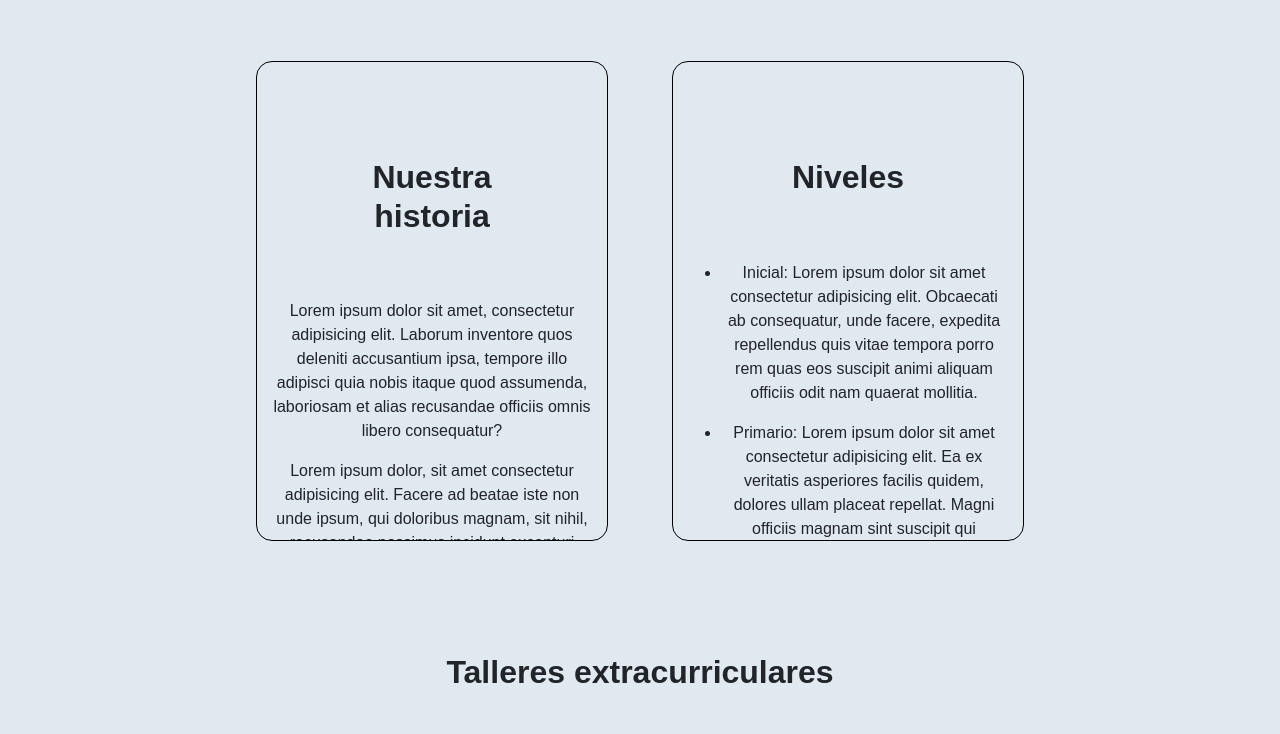
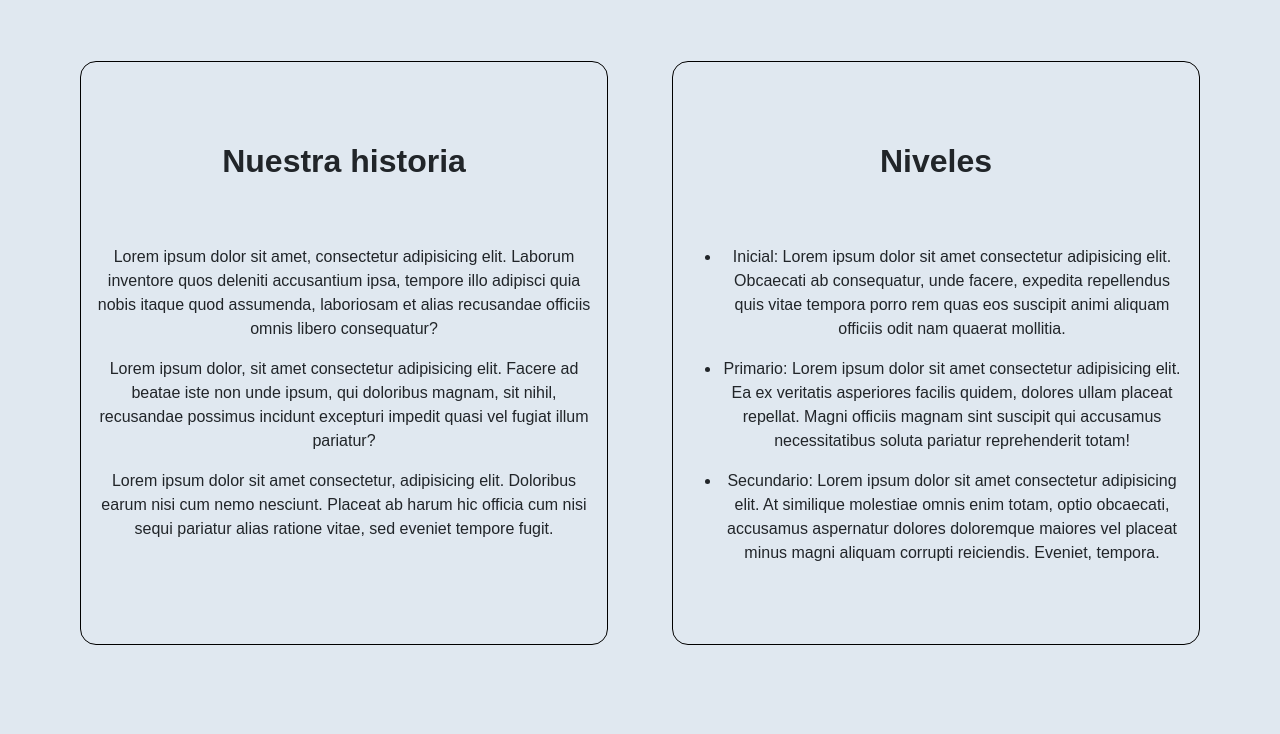
Before and after one commit to Sofimd/H1, a plain HTML site: page index.html in a window 1280 px wide. Shown: the part 726-1460 px from the top of the page. Drawn offline with nearby package versions, Linux system fonts and the light colour scheme; a web font is replaced by a local one.

Commit message:
articles_ section 1 y 2

```diff
--- a/styles/index.css
+++ b/styles/index.css
@@ -130,12 +130,13 @@ h2{
     border: 1px solid #000;
     text-align: center;
     margin: 2rem;
-    padding: 2rem 1rem;
+    padding: 1rem 1rem;
     width: 90%;
-    max-width: 22rem;
-    height: 30rem;
+    max-width: 33rem;
+    height: 36.5rem;
     border-radius: 1rem;
     overflow: auto;
+
 }
 
 p{
@@ -171,7 +172,8 @@ table{
 /*articles_section2*/
 
 #articles_section2{
-    padding: 1rem;
+    margin: 1rem;
+    padding: 2rem;
     display: flex;
     flex-wrap: wrap;
     justify-content: center;
```
